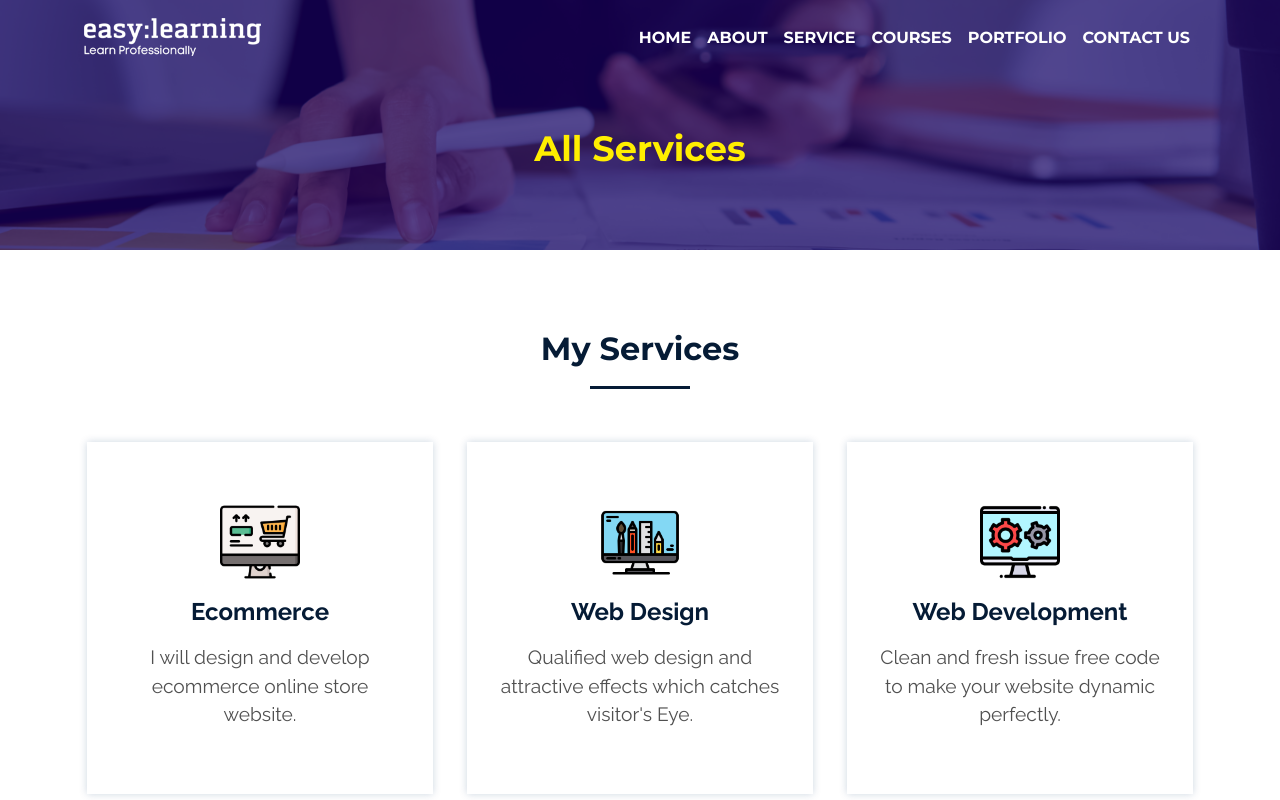
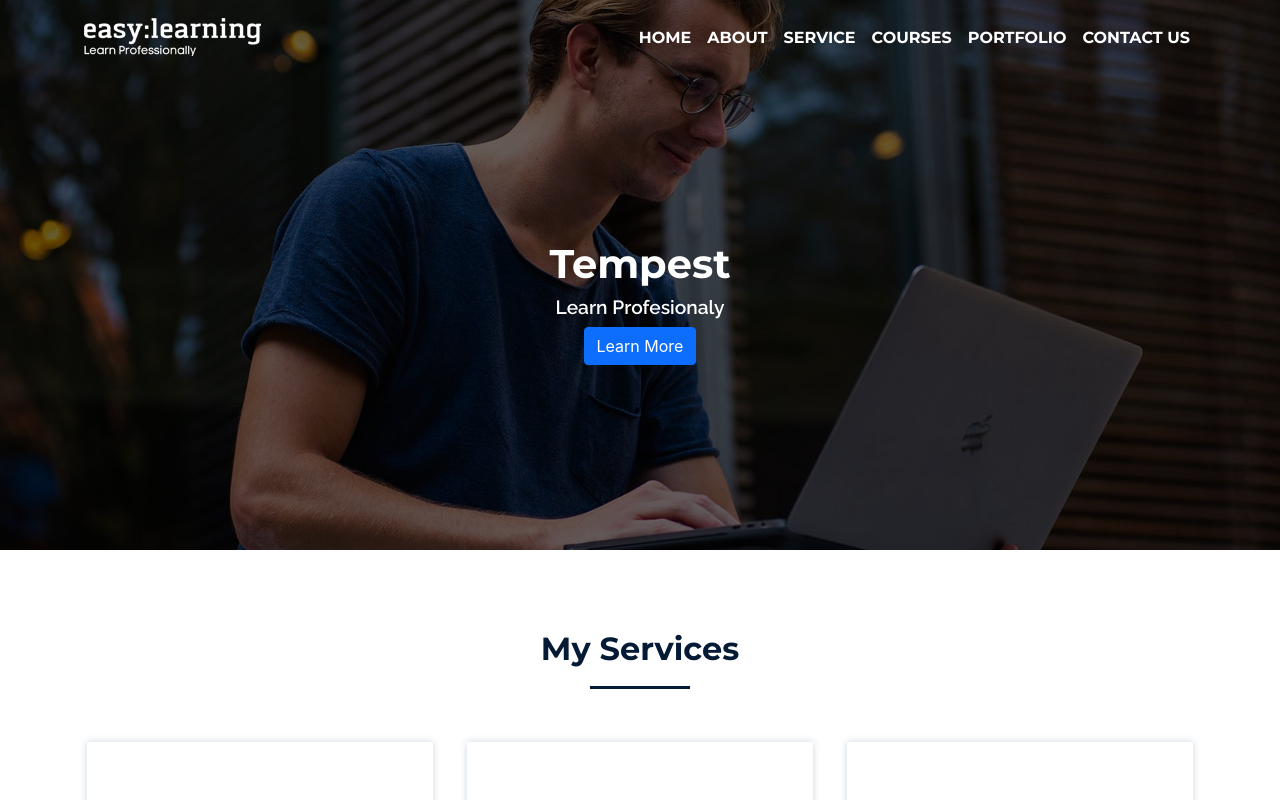
Before and after one commit to miasif/React-website, a React (Create React App) app: page / in a window 1280 px wide. Shown: the top 800 px of the page. Built offline with nearby package versions, Linux system fonts and the light colour scheme.

Commit message:
routing start

```diff
--- a/src/App.js
+++ b/src/App.js
@@ -1,11 +1,13 @@
 import React from 'react';
-import AllService from './pages/AllService';
+
+import { BrowserRouter } from 'react-router-dom';
+import AppRouter from './router/AppRouter';
 
 function App() {
   return (
-    <div>
-      <AllService />
-    </div>
+    <BrowserRouter>
+      <AppRouter />
+    </BrowserRouter>
   );
 }
 
--- a/src/pages/AllService.jsx
+++ b/src/pages/AllServicePage.jsx
@@ -5,7 +5,7 @@ import PageTop from '../components/PageTop/PageTop';
 import Services from '../components/Services/Services';
 import TopNavigation from '../components/TopNavigation/TopNavigation';
 
-export class AllService extends Component {
+export class AllServicePage extends Component {
   render() {
     return (
       <>
@@ -19,4 +19,4 @@ export class AllService extends Component {
   }
 }
 
-export default AllService;
+export default AllServicePage;
--- /dev/null
+++ b/src/router/AppRouter.jsx
@@ -0,0 +1,27 @@
+import React, { Component, Fragment } from 'react';
+import { BrowserRouter, Switch, Route } from 'react-router-dom';
+import AllCourses from '../components/AllCourses/AllCourses';
+import AboutPage from '../pages/AboutPage';
+import AllServicePage from '../pages/AllServicePage';
+import ContactPage from '../pages/ContactPage';
+import HomePage from '../pages/HomePage';
+import PortfolioPage from '../pages/PortfolioPage';
+
+class AppRouter extends Component {
+  render() {
+    return (
+      <Fragment>
+        <Switch>
+          <Route exact path="/" component={HomePage} />
+          <Route exact path="/service" component={AllServicePage} />
+          <Route exact path="/course" component={AllCourses} />
+          <Route exact path="/porfolio" component={PortfolioPage} />
+          <Route exact path="/about" component={AboutPage} />
+          <Route exact path="/contact" component={ContactPage} />
+        </Switch>
+      </Fragment>
+    );
+  }
+}
+
+export default AppRouter;
```
Also changed, not shown: 1 other file (tests, documents, lock files or other folders).
